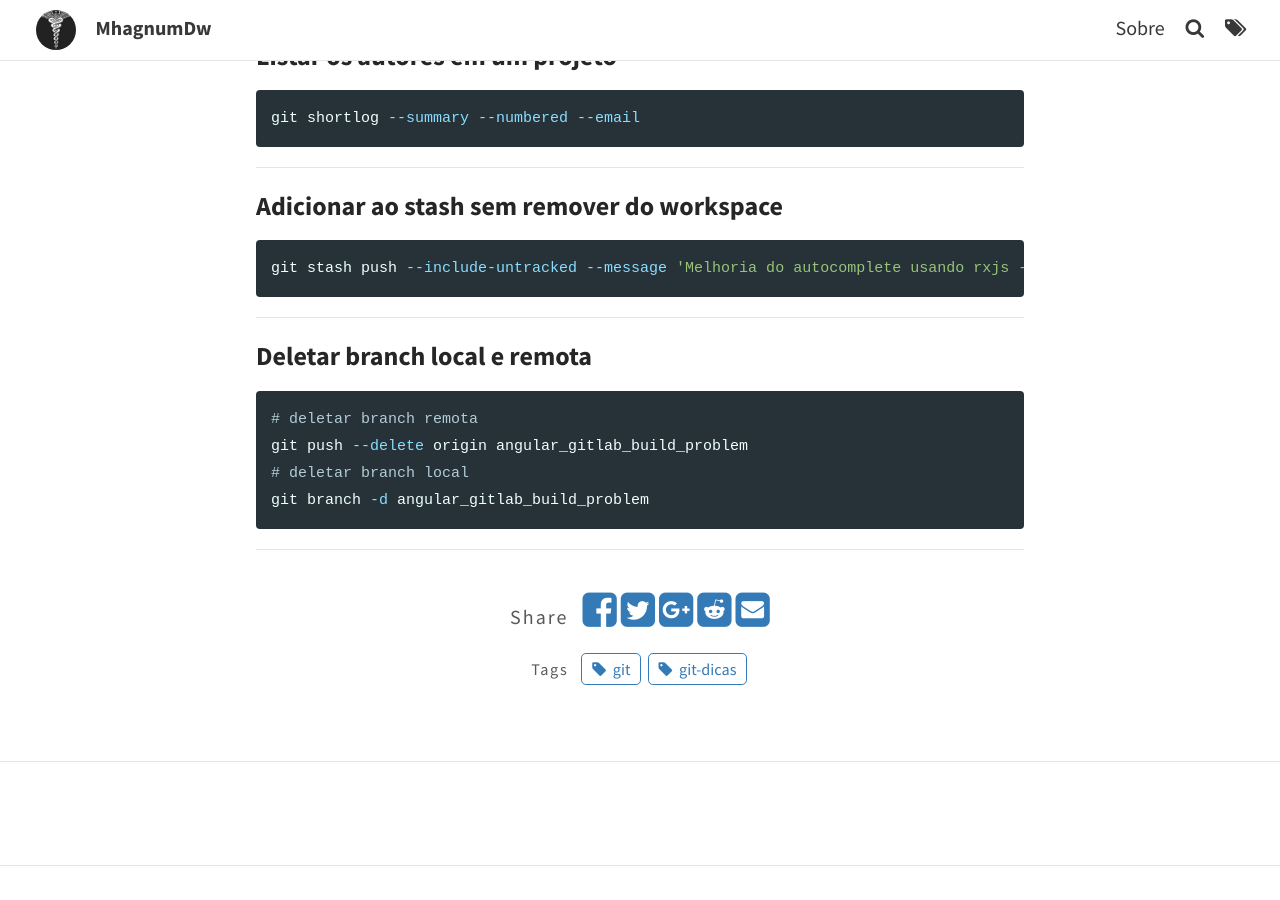
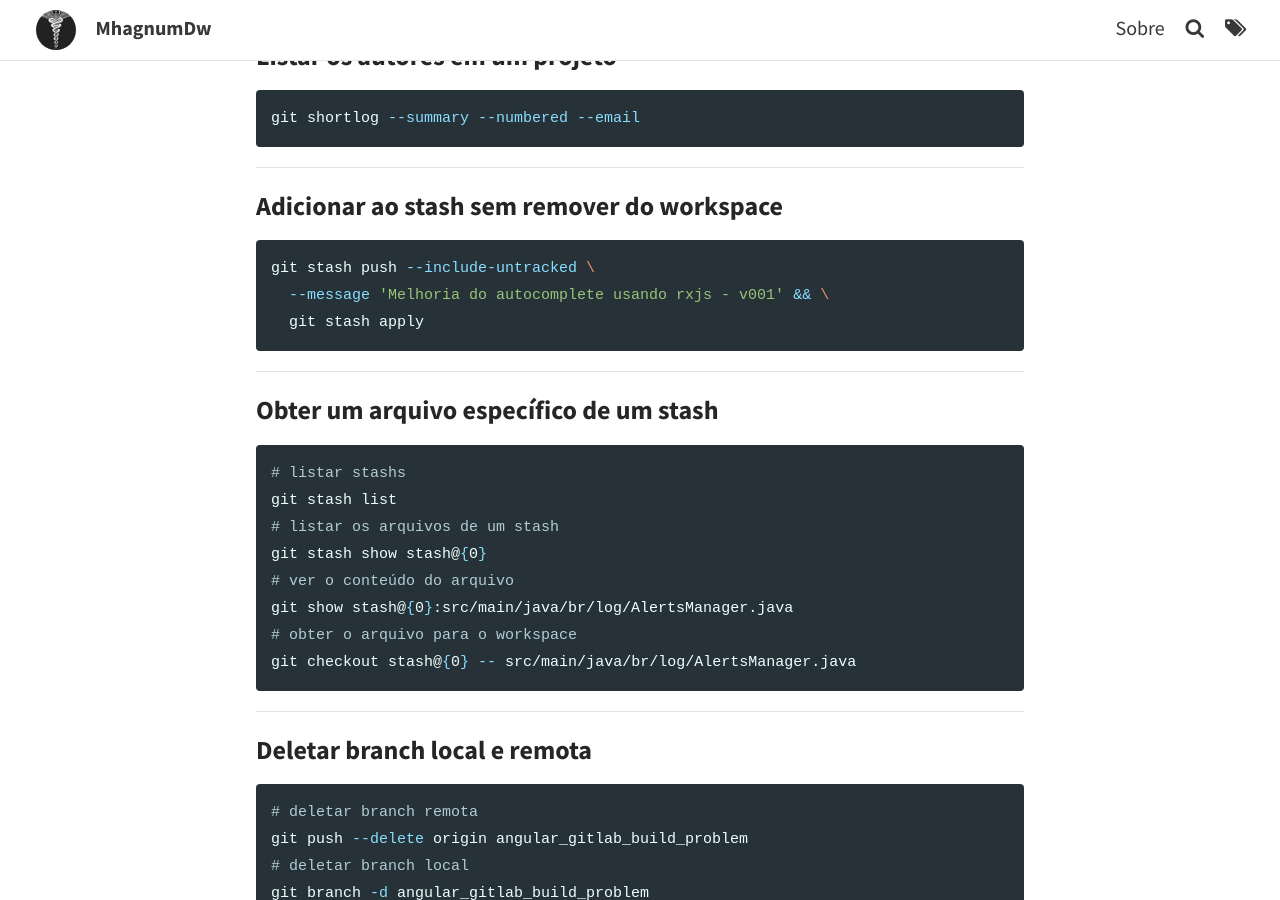
Before and after one commit to mhagnumdw/mhagnumdw.github.io, a Jekyll site: the page built from _posts/2017-10-01-git-dicas.markdown, in a window 1280 px wide and 900 px high, scrolled down 1377 px. Built offline with Jekyll 4.4.1, drawn with Linux system fonts in a browser that asks for light colours; comment, search, counter and statistics services are not loaded.

Commit message:
Obter um arquivo específico de um stash

```diff
--- a/_posts/2017-10-01-git-dicas.markdown
+++ b/_posts/2017-10-01-git-dicas.markdown
@@ -67,7 +67,24 @@ git shortlog --summary --numbered --email
 ### Adicionar ao stash sem remover do workspace
 
 {% highlight shell %}
-git stash push --include-untracked --message 'Melhoria do autocomplete usando rxjs - v001' && git stash apply
+git stash push --include-untracked \
+  --message 'Melhoria do autocomplete usando rxjs - v001' && \
+  git stash apply
+{% endhighlight %}
+
+* * *
+
+### Obter um arquivo específico de um stash
+
+{% highlight shell %}
+# listar stashs
+git stash list
+# listar os arquivos de um stash
+git stash show stash@{0}
+# ver o conteúdo do arquivo
+git show stash@{0}:src/main/java/br/log/AlertsManager.java
+# obter o arquivo para o workspace
+git checkout stash@{0} -- src/main/java/br/log/AlertsManager.java
 {% endhighlight %}
 
 * * *
```
